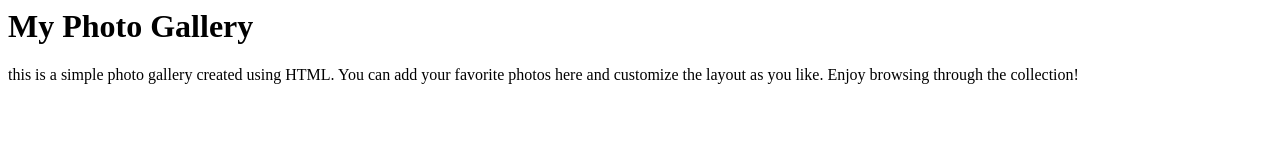
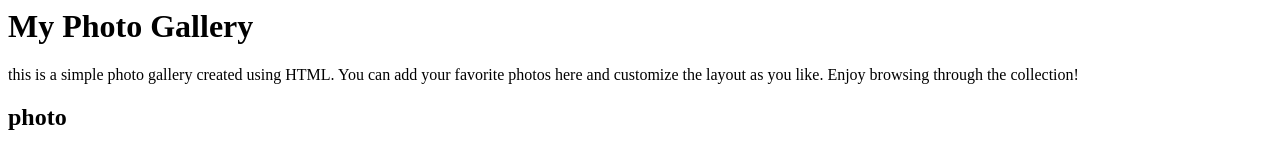
Before and after one commit to ChilukaMounika/photogallery14, a plain HTML site: page index.html in a window 1280 px wide. Drawn offline with Linux system fonts and the light colour scheme.

Commit message:
Add subtitle 'photo' to index.html

```diff
--- a/index.html
+++ b/index.html
@@ -4,5 +4,6 @@
         <p>
             this is a simple photo gallery created using HTML. You can add your favorite photos here and customize the layout as you like. Enjoy browsing through the collection!
         </p>
+        <h2>photo</h2>
     </body>
 </html>
```
